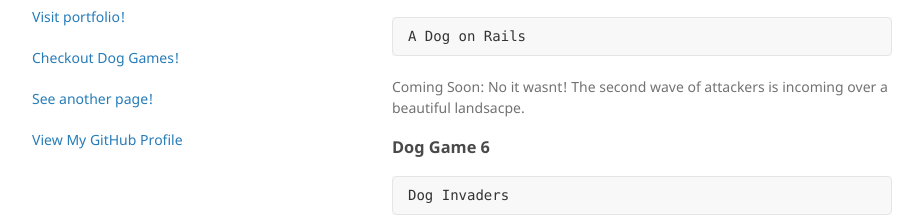
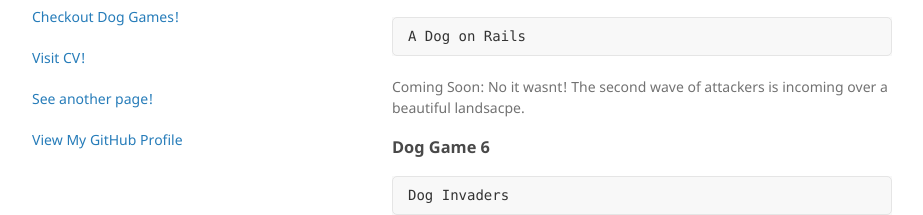
Before and after one commit to PrinzesschenPresswurst/PrinzesschenPresswurst.github.io, a Jekyll site: the page built from index.md, in a window 1280 px wide. Shown: the part 351-566 px from the top of the page, without its empty margins (178-1101 px from the left). Built offline with Jekyll 4.4.1, drawn with Linux system fonts in a browser that asks for light colours; our own code applies the rules of GitHub Pages for plain Markdown files.

Commit message:
Update default.html

```diff
--- a/_layouts/default.html
+++ b/_layouts/default.html
@@ -23,9 +23,9 @@
 
         <p>{{ site.description | default: site.github.project_tagline }}</p>
 
-        <p class="view"><a href="https://prinzesschenpresswurst.github.io/portfolio.html">Visit portfolio!</a></p>
+        <p class="view"><a href="https://prinzesschenpresswurst.github.io">Checkout Dog Games!</a></p>
         <p></p>
-        <p class="view"><a href="https://prinzesschenpresswurst.github.io">Checkout Dog Games!</a></p>
+        <p class="view"><a href="https://prinzesschenpresswurst.github.io/portfolio.html">Visit CV!</a></p>
         <p></p>
         <p class="view"><a href="https://prinzesschenpresswurst.github.io/another-page.html">See another page!</a></p>
         <p></p>
```
